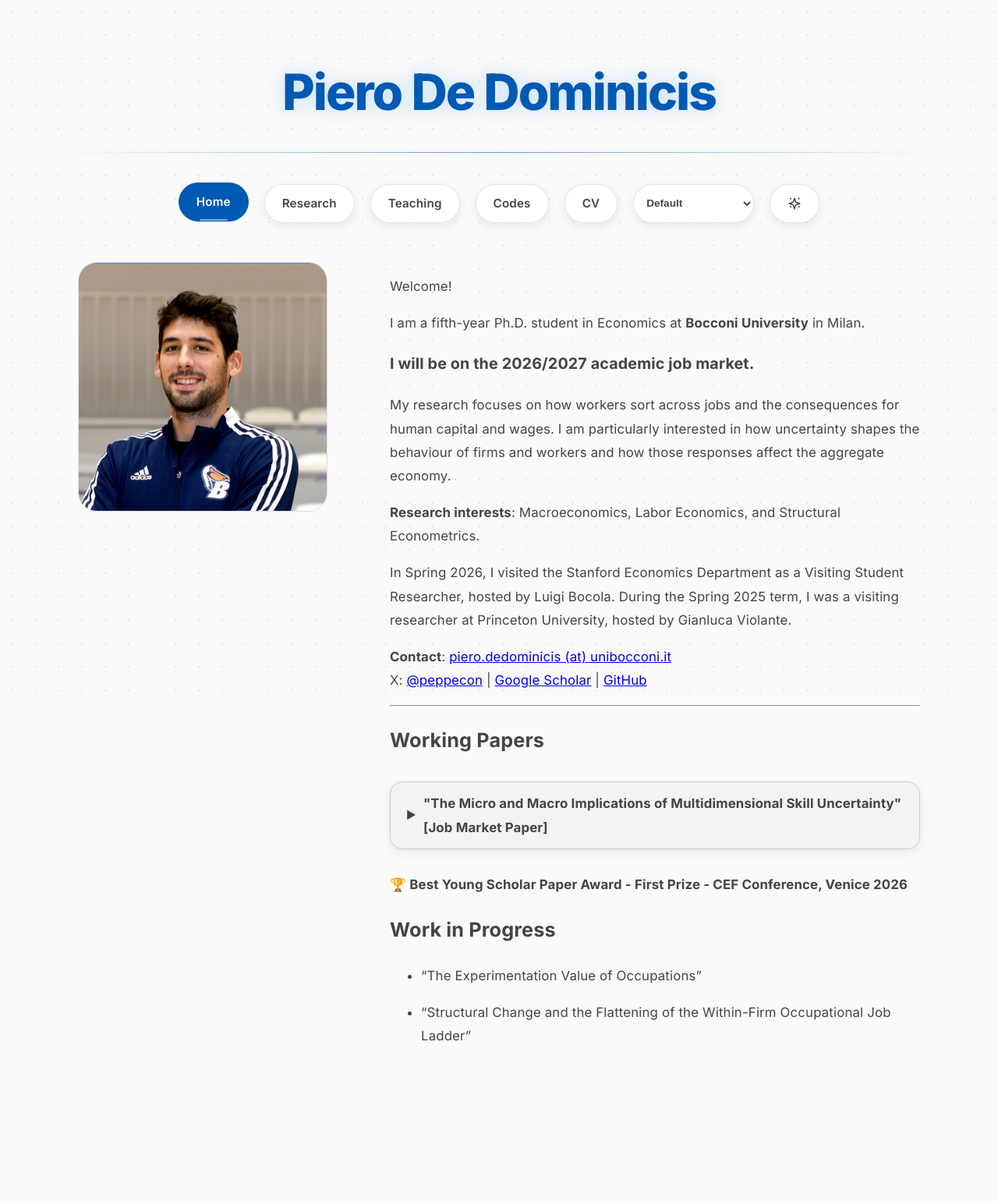
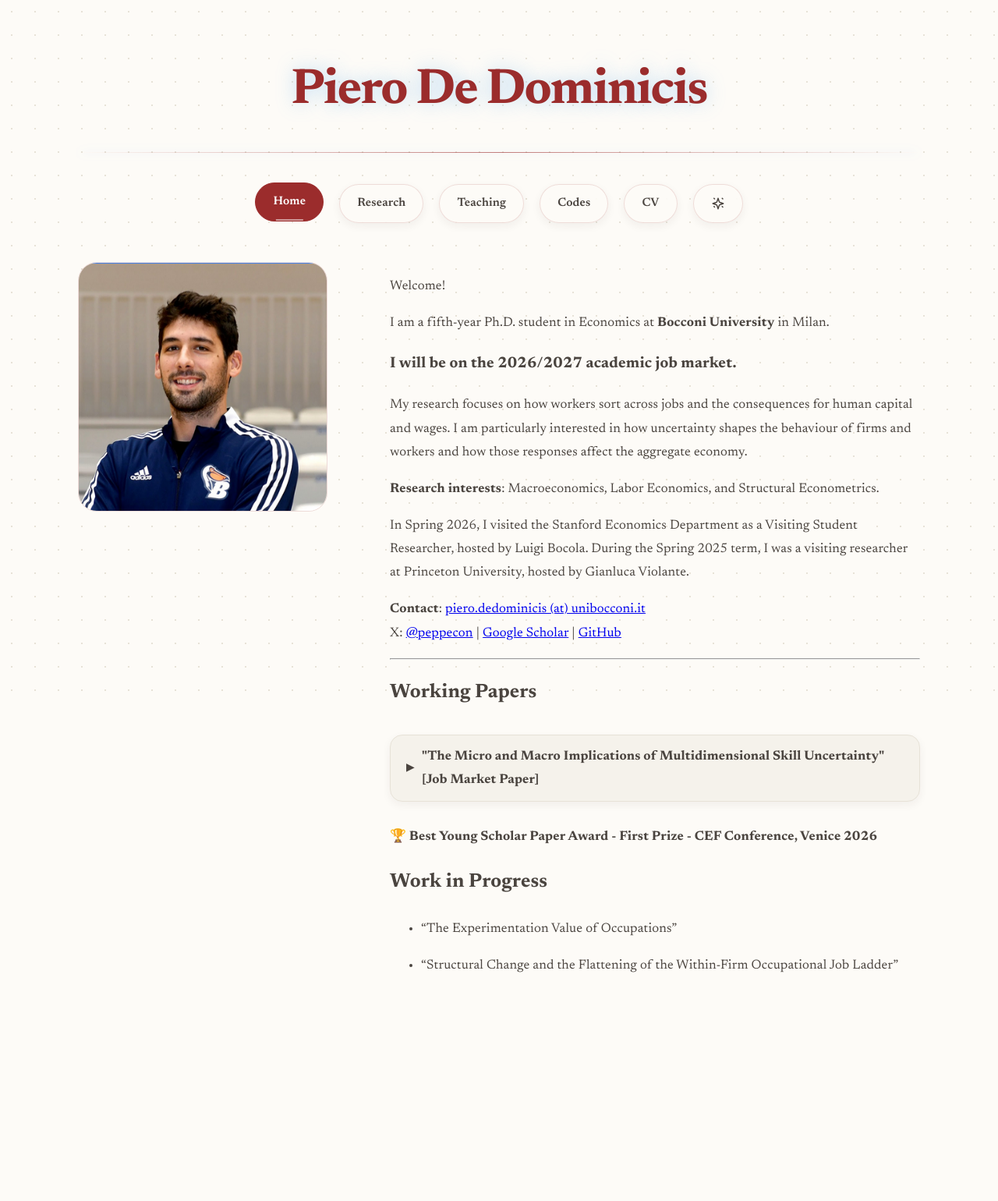
Before and after one commit to peppecon/peppecon.github.io, a Jekyll site: the page built from _pages/about.md, in a window 1280 px wide. Shown: the whole page at 78% size. Built offline with Jekyll 4.4.1, drawn with Linux system fonts in a browser that asks for light colours; after the commit the page ends 1450 px from its top, so only the background shows below that.

Commit message:
Adopt Warm Editorial as primary theme with custom Light and Dark modes

```diff
--- a/_layouts/default.html
+++ b/_layouts/default.html
@@ -31,12 +31,6 @@ layout: compress
         <a href="{{ site.baseurl }}/codes/"
           class="pill-nav-link {% if page.url contains '/codes/' %}active{% endif %}">Codes</a>
         <a href="{{ site.baseurl }}/cv/" class="pill-nav-link {% if page.url contains '/cv/' %}active{% endif %}">CV</a>
-        <select id="style-preset-select" class="pill-nav-link theme-btn" title="Style Preset" style="cursor: pointer; padding: 6px 12px; font-size: 0.85rem; outline: none;">
-          <option value="default">Default</option>
-          <option value="ivy">Classic Ivy</option>
-          <option value="stanford">Modern Stanford</option>
-          <option value="editorial">Warm Editorial</option>
-        </select>
         <button id="site-theme-toggle" class="pill-nav-link theme-btn" aria-label="Toggle Theme" title="Switch Light/Dark Mode">
           <svg xmlns="http://www.w3.org/2000/svg" width="18" height="18" viewBox="0 0 24 24" fill="none"
             stroke="currentColor" stroke-width="2" stroke-linecap="round" stroke-linejoin="round" style="margin: 0;">
--- a/_sass/modern-layout.scss
+++ b/_sass/modern-layout.scss
@@ -1,113 +1,54 @@
 /* Modern Minimalist Centered Layout */
 
 html.modern-layout {
-  /* Default Theme: Light Mode (Maximum Contrast) */
-  --primary-bg: #fafafa;
-  --secondary-bg: #f3f3f3;
-  --tertiary-bg: #e5e5e6;
-  --text-primary: #111111;
-  /* Deep Black */
-  --text-secondary: #444444;
-  /* Darker Slate */
-  --text-muted: #777777;
-  --accent-color: #0059b3;
-  /* High-contrast Deep Blue */
-  --accent-hover: #003d7a;
-  --accent-light: rgba(0, 89, 179, 0.08);
-  --border-color: #cccccc;
-  --shadow-sm: 0 4px 12px rgba(0, 0, 0, 0.08);
-  --shadow-md: 0 8px 24px rgba(0, 89, 179, 0.12);
-  --shadow-lg: 0 12px 32px rgba(0, 89, 179, 0.18);
-  --glass-bg: rgba(255, 255, 255, 0.9);
-  --glass-border: rgba(0, 89, 179, 0.15);
-  --dot-color: #e5e5e6;
+  /* Warm Editorial Light Mode */
+  --primary-bg: #fdfbf7;
+  --secondary-bg: #f5f2eb;
+  --tertiary-bg: #e9e4d9;
+  --text-primary: #2c2724;
+  --text-secondary: #4a443f;
+  --text-muted: #78716c;
+  --accent-color: #9b2c2c; /* Deep Crimson / Burgundy */
+  --accent-hover: #742a2a;
+  --accent-light: rgba(155, 44, 44, 0.08);
+  --border-color: #e7e2d7;
+  --shadow-sm: 0 4px 12px rgba(44, 39, 36, 0.06);
+  --shadow-md: 0 8px 24px rgba(155, 44, 44, 0.1);
+  --shadow-lg: 0 12px 32px rgba(155, 44, 44, 0.15);
+  --glass-bg: rgba(253, 251, 247, 0.92);
+  --glass-border: rgba(155, 44, 44, 0.15);
+  --dot-color: #e7e2d7;
 
   /* Typography Tokens */
-  --font-serif: 'Inter', sans-serif;
+  --font-serif: 'Newsreader', 'Merriweather', 'Georgia', serif;
   --font-sans: 'Inter', sans-serif;
-  --font-display: 'Cormorant Garamond', serif;
+  --font-display: 'Newsreader', serif;
   --glass-blur: blur(14px);
 
   /* Global Transitions */
   transition: background-color 0.5s ease, color 0.5s ease, border-color 0.5s ease;
 }
 
-/* Theme Override: Classic Dark (Maximum Visibility) */
+/* Warm Editorial Dark Mode */
 html.modern-layout[data-site-view="classic"] {
-  --primary-bg: #0d1117;
-  --secondary-bg: #161b22;
-  --tertiary-bg: #21262d;
-  --text-primary: #ffffff;
-  /* Pure White */
-  --text-secondary: #c9d1d9;
-  /* Light Silver */
-  --text-muted: #8b949e;
-  --accent-color: #58a6ff;
-  /* Radiant Blue */
-  --accent-hover: #79c0ff;
-  --accent-light: rgba(88, 166, 255, 0.15);
-  --border-color: #3e4451;
-  --shadow-sm: 0 0 10px rgba(88, 166, 255, 0.15);
-  --shadow-md: 0 0 20px rgba(88, 166, 255, 0.25);
-  --shadow-lg: 0 0 40px rgba(88, 166, 255, 0.4);
-  --glass-bg: rgba(13, 17, 23, 0.9);
-  --glass-border: rgba(88, 166, 255, 0.3);
-  --dot-color: #30363d;
+  --primary-bg: #141210;
+  --secondary-bg: #1d1a17;
+  --tertiary-bg: #27231f;
+  --text-primary: #f3efe6;
+  --text-secondary: #d6cfc4;
+  --text-muted: #a1988a;
+  --accent-color: #e53e3e; /* Warm Radiant Crimson */
+  --accent-hover: #fc8181;
+  --accent-light: rgba(229, 62, 62, 0.15);
+  --border-color: #36302a;
+  --shadow-sm: 0 4px 12px rgba(0, 0, 0, 0.35);
+  --shadow-md: 0 8px 24px rgba(229, 62, 62, 0.2);
+  --shadow-lg: 0 12px 32px rgba(229, 62, 62, 0.3);
+  --glass-bg: rgba(20, 18, 16, 0.92);
+  --glass-border: rgba(229, 62, 62, 0.25);
+  --dot-color: #2a2520;
 }
 
-/* Preset Style 1: Classic Ivy League (Oxford Navy & Serif) */
-html.modern-layout[data-theme-preset="ivy"] {
-  --primary-bg: #f9f9f8;
-  --secondary-bg: #ffffff;
-  --tertiary-bg: #f0f0ee;
-  --text-primary: #1b2a4a;
-  --text-secondary: #334155;
-  --text-muted: #64748b;
-  --accent-color: #1b365d;
-  --accent-hover: #0f2240;
-  --accent-light: rgba(27, 54, 93, 0.08);
-  --border-color: #cbd5e1;
-  --font-serif: 'EB Garamond', 'Georgia', serif;
-  --font-sans: 'Inter', sans-serif;
-  --font-display: 'EB Garamond', serif;
-  --dot-color: #e2e8f0;
-}
-
-/* Preset Style 2: Modern Stanford (Redwood & Tech Sans) */
-html.modern-layout[data-theme-preset="stanford"] {
-  --primary-bg: #fafafa;
-  --secondary-bg: #ffffff;
-  --tertiary-bg: #f1f5f9;
-  --text-primary: #0f172a;
-  --text-secondary: #334155;
-  --text-muted: #64748b;
-  --accent-color: #8c1515;
-  --accent-hover: #600000;
-  --accent-light: rgba(140, 21, 21, 0.08);
-  --border-color: #e2e8f0;
-  --font-serif: 'Plus Jakarta Sans', sans-serif;
-  --font-sans: 'Plus Jakarta Sans', sans-serif;
-  --font-display: 'Plus Jakarta Sans', sans-serif;
-  --dot-color: #cbd5e1;
-}
-
-/* Preset Style 3: Warm Editorial (NBER Paper Crimson & Parchment) */
-html.modern-layout[data-theme-preset="editorial"] {
-  --primary-bg: #fdfbf7;
-  --secondary-bg: #f6f3ed;
-  --tertiary-bg: #eae5dc;
-  --text-primary: #2d3748;
-  --text-secondary: #4a5568;
-  --text-muted: #718096;
-  --accent-color: #9b2c2c;
-  --accent-hover: #742a2a;
-  --accent-light: rgba(155, 44, 44, 0.08);
-  --border-color: #e2e8f0;
-  --font-serif: 'Newsreader', 'Merriweather', serif;
-  --font-sans: 'Inter', sans-serif;
-  --font-display: 'Newsreader', serif;
-  --dot-color: #e2e8f0;
-}
 
 /* Background Pattern - Softer Graphite Dot Grid */
 html.modern-layout::after {
--- a/assets/js/theme-switch.js
+++ b/assets/js/theme-switch.js
@@ -1,43 +1,27 @@
 document.addEventListener('DOMContentLoaded', function () {
     const themeToggle = document.getElementById('site-theme-toggle');
-    const styleSelect = document.getElementById('style-preset-select');
     const htmlElement = document.documentElement;
     const STORAGE_KEY = 'site-theme-view';
-    const PRESET_KEY = 'site-style-preset';
 
-    // Restore saved style preset
-    const savedPreset = localStorage.getItem(PRESET_KEY);
-    if (savedPreset && savedPreset !== 'default') {
-        htmlElement.setAttribute('data-theme-preset', savedPreset);
-        if (styleSelect) styleSelect.value = savedPreset;
-    }
-
-    if (styleSelect) {
-        styleSelect.addEventListener('change', function () {
-            const val = this.value;
-            if (val === 'default') {
-                htmlElement.removeAttribute('data-theme-preset');
-                localStorage.removeItem(PRESET_KEY);
-            } else {
-                htmlElement.setAttribute('data-theme-preset', val);
-                localStorage.setItem(PRESET_KEY, val);
-            }
-        });
+    // Ensure theme mode preference is preserved
+    const savedTheme = localStorage.getItem(STORAGE_KEY);
+    if (savedTheme === 'classic') {
+        htmlElement.setAttribute('data-site-view', 'classic');
     }
 
     if (themeToggle) {
         themeToggle.addEventListener('click', function () {
-            const isClassic = htmlElement.getAttribute('data-site-view') === 'classic';
+            const isDark = htmlElement.getAttribute('data-site-view') === 'classic';
 
-            if (isClassic) {
+            if (isDark) {
                 htmlElement.removeAttribute('data-site-view');
-                localStorage.setItem(STORAGE_KEY, 'atom');
+                localStorage.setItem(STORAGE_KEY, 'light');
             } else {
                 htmlElement.setAttribute('data-site-view', 'classic');
                 localStorage.setItem(STORAGE_KEY, 'classic');
             }
 
-            // Haptic-like effect
+            // Haptic feedback effect
             themeToggle.style.transform = 'scale(0.9)';
             setTimeout(() => {
                 themeToggle.style.transform = '';
```
